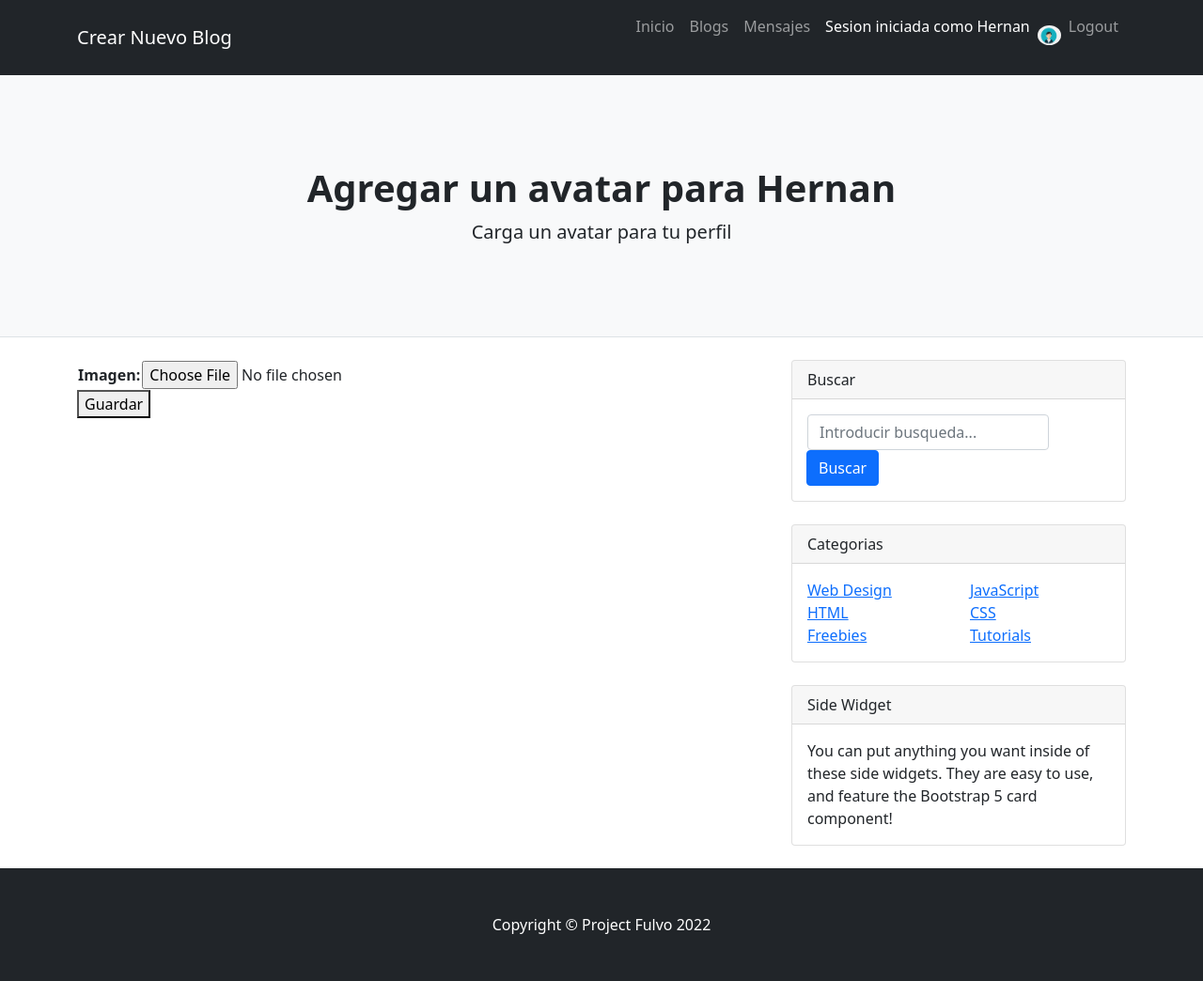
After one commit to HernanCarrasco/ProyectoFinal, a Django app: page /App/agregar_avatar/ in a window 1280 px wide. The commit adds this page. Shown: the whole page at 94% size. Run offline with Django 4.2, Linux system fonts and the light colour scheme; a user stored in the database is signed in; data comes from the database, SQL or seed files in the repository; both versions use the stored data as it was after the commit; some libraries are stand-ins or nearby versions.

Commit message:
Acgualizado hasta ultima clase, falta mensajes, inicio y depurar

```diff
--- a/App/admin.py
+++ b/App/admin.py
@@ -1,7 +1,6 @@
 from django.contrib import admin
 from .models import *
 
-#admin.site.register(Usuario)
 admin.site.register(Blog)
 #admin.site.register(Comentario)
 #admin.site.register(Mensaje)
--- a/App/forms.py
+++ b/App/forms.py
@@ -39,12 +39,11 @@ class BlogForm(forms.Form):
     def __str__(self):
         return self.titulo
 
-"""class Avatar(forms.Form):
-    user = forms.ForeignKey(User, on_delete=forms.CASCADE)
-    imagen = forms.ImageField(upload_to='avatares', null=True, blank=True) ## Esto no se si va aquí, lo dejo comentado mientras
+class AvatarForm(forms.Form):
+    imagen = forms.ImageField(label="Imagen")
 
 
-class ComentarioForm(forms.Form):
+"""class ComentarioForm(forms.Form):
     cuerpo = forms.CharField(max_length=500)
     avatar = forms.ForeignKey(Avatar, on_delete=models.CASCADE) #Falta probar y mejorar esto, no se si funciona
     autor = forms.ForeignKey(Usuario, on_delete=models.CASCADE) #Falta probar y mejorar esto, no se si funciona
--- a/App/templates/App/Usuario.html
+++ b/App/templates/App/Usuario.html
@@ -12,7 +12,7 @@
           <div class="card" style="border-radius: 15px;">
             <div class="card-body text-center">
               <div class="mt-3 mb-4">
-                <img src="{{ user.avatar.url }}"
+                <img src="{{ avatar }}"
                   class="rounded-circle img-fluid" style="width: 100px;" />
               </div>
               <h4 class="mb-2">{{ user.username }}</h4>
--- /dev/null
+++ b/App/templates/App/agregar_avatar.html
@@ -0,0 +1,12 @@
+{% extends "App/padre.html" %}
+{% load static %}
+{% block Titulo %} Agregar un avatar para {{ usuario }}  {% endblock %}
+{% block Descripcion %} Carga un avatar para tu perfil {% endblock %}
+
+{% block contenido_pag %}
+<form action="{% url 'agregar_avatar' %}" method="POST" enctype="multipart/form-data"> {% csrf_token %}
+    <table> {{ formulario.as_table }} </table>
+    <button type="submit">Guardar</button>
+</form>
+
+{% endblock %}
--- a/App/templates/App/inicio.html
+++ b/App/templates/App/inicio.html
@@ -1,7 +1,7 @@
 {% extends "App/padre.html" %}
 {% load static %}
 {% block Titulo %} Pagina de Inicio {% endblock %}
-{% block Descripcion %} Bienvenido a la pagina {% endblock %}
+{% block Descripcion %} Bienvenido a la pagina {{mensaje_login}} {% endblock %}
 
 
 
--- a/App/templates/App/padre.html
+++ b/App/templates/App/padre.html
@@ -24,7 +24,10 @@
                         <li class="nav-item"><a class="nav-link" href="{% url 'pages' %}">Blogs</a></li>
                         <li class="nav-item"><a class="nav-link" href="{% url 'usuario_lista_msg' %}">Mensajes</a></li>
                         {% if user.is_authenticated %}
-                        <li class="nav-item"><a class="nav-link active" aria-current="page" >{{ mensaje_login }}</a></li>
+                        <li class="nav-item"><a class="nav-link active" aria-current="page" >Sesion iniciada como {{ user.username }}</a></li>
+                        <div class="mt-3 mb-4">
+                            <img src="{{ avatar }}" class="rounded-circle img-fluid" style="width: 25px;"  />
+                        </div>
                         <li class="nav-item"><a class="nav-link" aria-current="page" href="{% url 'logout' %}">Logout</a></li>
                         {% else %}
                         <li class="nav-item"><a class="nav-link" href="{% url 'register' %}">Registrarse</a></li>
--- a/App/urls.py
+++ b/App/urls.py
@@ -18,6 +18,8 @@ urlpatterns = [
         path("Usuario/<id>", ver_usuario, name="ver_usuario"),
         path("logout/", LogoutView.as_view(template_name='App/logout.html'), name="logout"),
         path("editar_usuario/", editar_usuario, name="editar_usuario"),
+        path("agregar_avatar/", agregar_avatar, name="agregar_avatar"),
+
 
 ]
 
--- a/App/views.py
+++ b/App/views.py
@@ -13,7 +13,12 @@ from django.contrib.auth.decorators import login_required
 
 
 def inicio(request):
-    return render (request, "App/inicio.html")
+    lista_avatar=Avatar.objects.filter(user=request.user)
+    if len(lista_avatar) != 0:
+        avatar=lista_avatar[0].imagen.url
+    else:
+        avatar=None #AQUI VA IMAGEN PREDETERMINADA
+    return render (request, "App/inicio.html", {"avatar":avatar})
 
 def login_request(request):
     if request.method == "POST":
@@ -25,7 +30,7 @@ def login_request(request):
             usuario=authenticate(username=usu, password=clave)
             if usuario is not None:
                 login(request, usuario)
-                return render(request, "App/inicio.html", {"mensaje_login": f"Sesion iniciada como {usuario}"})
+                return render(request, "App/inicio.html", {"mensaje_login": f"{usuario.username}"})
             else:
                 return render(request, "App/login.html", {"formulario":form, "mensaje":"Usuario o Contraseña no existen"})
         else:
@@ -68,7 +73,36 @@ def editar_usuario(request):
             return render(request, "App/editar_usuario.html", {"formulario":form, "usuario":usuario, "mensaje":"Formulario Invalido"})
     else:
         form= UserEditForm(instance=usuario)
-    return render(request, "App/editar_usuario.html", {"formulario":form, "usuario":usuario})
+    return render(request, "App/editar_usuario.html", {"formulario":form, "usuario":usuario, "avatar": get_avatar(request)})
+
+
+@login_required
+def agregar_avatar(request):
+    if request.method=='POST':
+        formulario=AvatarForm(request.POST, request.FILES)
+        if formulario.is_valid():
+            avatar_pre=Avatar.objects.filter(user=request.user)
+            if(len(avatar_pre)>0):
+                avatar_pre[0].delete()
+            avatar=Avatar(user=request.user, imagen=formulario.cleaned_data['imagen'])
+            avatar.save()
+            return render(request, 'App/inicio.html', {'usuario':request.user, 'mensaje':'Avatar agregado con exito.', "avatar": avatar.imagen.url})
+        else:
+            return render(request, 'App/agregar_avatar.html', {'formulario':formulario, 'mensaje':'Formulario Invalido'})
+
+    else:
+        formulario=AvatarForm()
+        return render(request, "App/agregar_avatar.html", {"formulario":formulario, "usuario":request.user, "avatar": get_avatar(request)})
+
+
+def get_avatar(request):
+    lista=Avatar.objects.filter(user=request.user)
+    if len(lista)!=0:
+        imagen=lista[0].imagen.url
+    else:
+        imagen="/media/avatares/avatarpordefecto.jpeg"
+    return imagen
+
 
 
 
@@ -100,7 +134,7 @@ def crear_blog(request):
             return render (request, "App/crear_blog.html", {"formulario":formulario_user, 'mensaje': "Error en los datos"})
     else:
         formulario_user=BlogForm()
-        return render (request, "App/crear_blog.html", {"formulario":formulario_user})
+        return render (request, "App/crear_blog.html", {"formulario":formulario_user, "avatar": get_avatar(request)})
 
 @login_required
 def editar_blog(request, id):
@@ -127,7 +161,7 @@ def editar_blog(request, id):
             return render (request, "App/editar_blog.html", {"formulario":formulario_user, 'mensaje': "Error en los datos"})
     else:
         formulario_user=BlogForm(initial={'titulo':blog.titulo, 'subtitulo':blog.subtitulo, 'cuerpo':blog.cuerpo, 'autor':blog.autor, 'fecha_pub':blog.fecha_pub, 'categoria':blog.categoria, 'img':blog.img})
-        return render (request, "App/editar_blog.html", {"formulario":formulario_user, 'blog':blog})
+        return render (request, "App/editar_blog.html", {"formulario":formulario_user, 'blog':blog, "avatar": get_avatar(request)})
 
 
 def pages(request):
@@ -141,7 +175,7 @@ def eliminar_blog(request, id):
     blog.delete()
 
     blogs=Blog.objects.all()
-    return render(request, "App/pages.html", {'blogs':blogs})
+    return render(request, "App/pages.html", {'blogs':blogs, "avatar": get_avatar(request)})
 
 
 
@@ -154,7 +188,12 @@ def busqueda_titulo(request):
 
 def ver_usuario(request, id):
     user=User.objects.get(id=id)
-    return render(request, "App/Usuario.html", {'user':user})
+    lista_avatar=Avatar.objects.filter(user=user)
+    if len(lista_avatar) != 0:
+        avatar=lista_avatar[0].imagen.url
+    else:
+        avatar=None #AQUI VA IMAGEN PREDETERMINADA
+    return render(request, "App/Usuario.html", {'user':user, 'avatar':avatar}) #CORREGIR PARA CUANDO NO HAYA AVATAR CON UN IF
 
 
 
```
Also changed, not shown: db.sqlite3, media/avatares/avatarpordefecto.jpg (added), media/avatares/p9mywr.jpg (added), media/avatares/png-transparent-computer-icons-avatar-user-profile-avatar-heroes-black-hair-computer.png (added).
